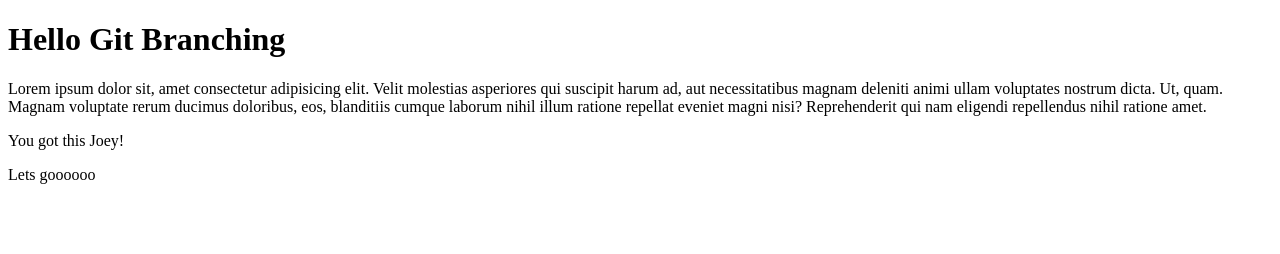
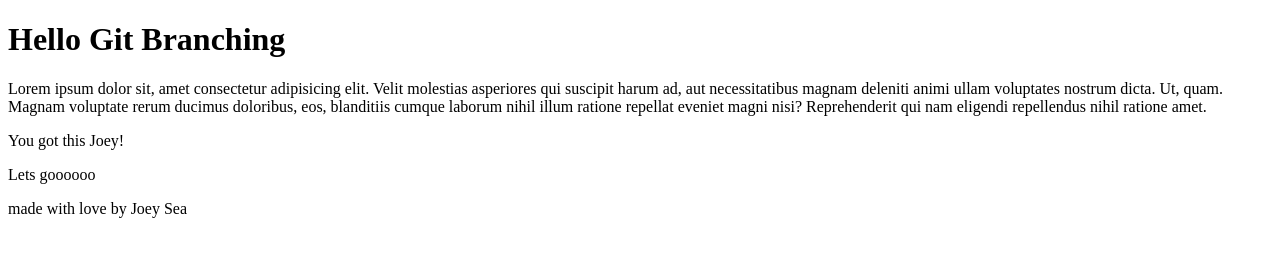
Before and after one commit to joeycsea/git-branching-lesson, a plain HTML site: page index.html in a window 1280 px wide. Drawn offline with Linux system fonts and the light colour scheme.

Commit message:
created the footer

```diff
--- a/index.html
+++ b/index.html
@@ -15,6 +15,9 @@
 
   <p>Lets goooooo</p>
 
+  <footer>
+    <p>made with love by Joey Sea</p>
+  </footer>
 
 </body>
 </html>
```
